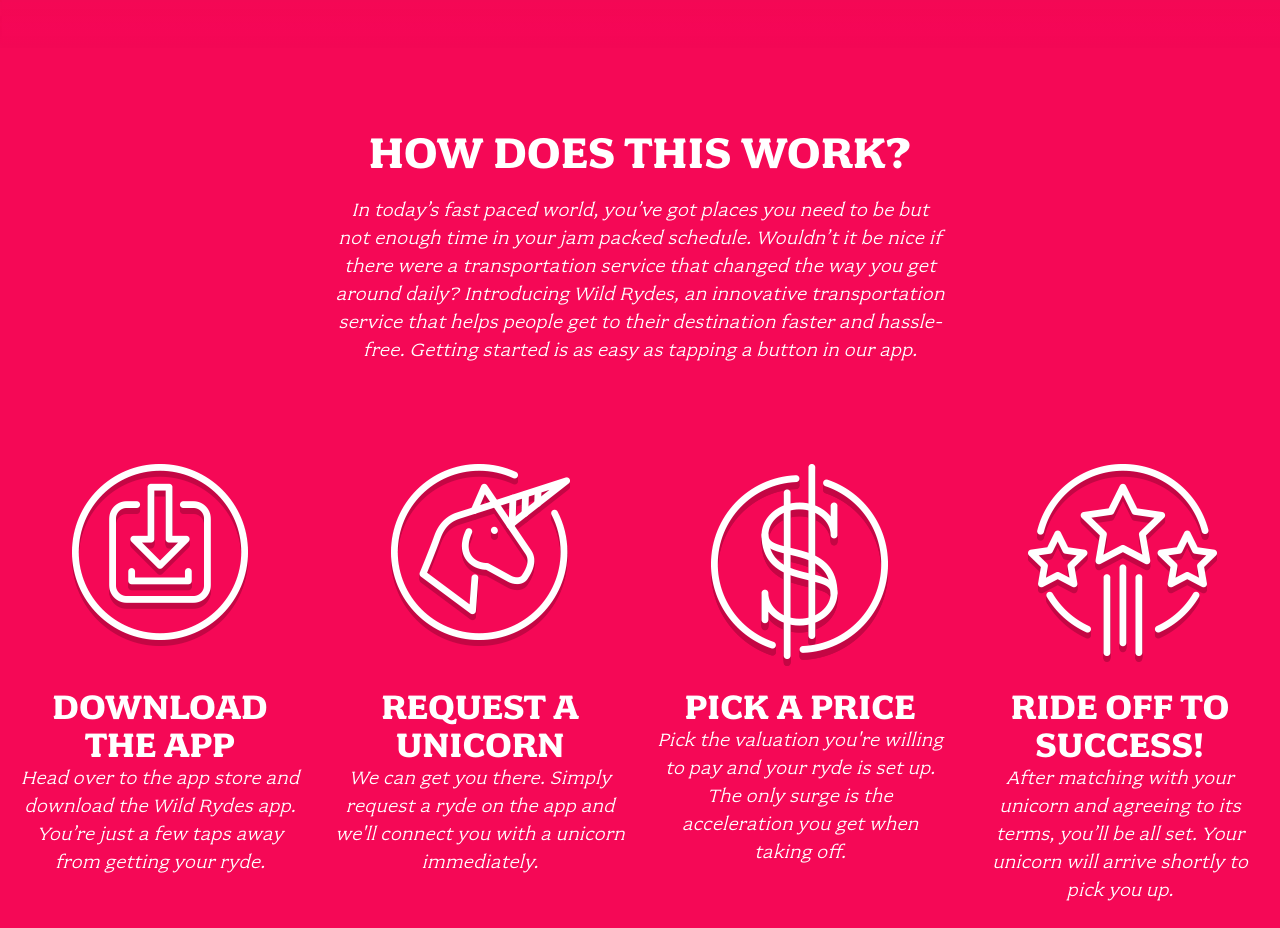
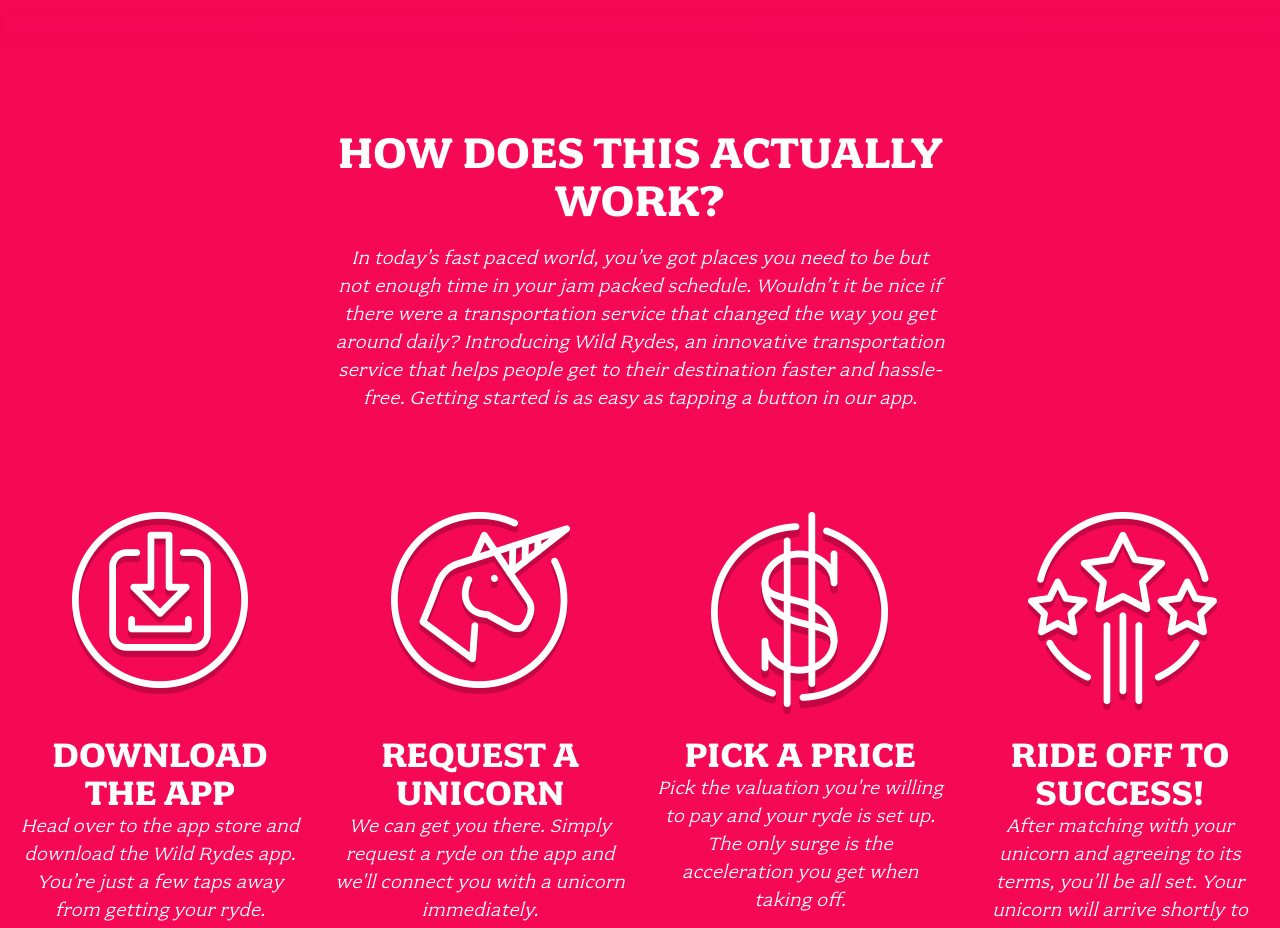
Before and after one commit to Gao-tech/wildride-site, a plain HTML site: page index.html in a window 1280 px wide. Shown: the part 900-1828 px from the top of the page. Drawn offline with Linux system fonts and the light colour scheme.

Commit message:
Update index.html on line 33

```diff
--- a/index.html
+++ b/index.html
@@ -30,7 +30,7 @@
 
   <section class="home-about">
     <div class="row column large-9 xlarge-6 xxlarge-4">
-      <h2 class="section-title">How Does This Work?</h2>
+      <h2 class="section-title">How Does This ACTUALLY Work?</h2>
       <p class="content">
         In today’s fast paced world, you’ve got places you need to be but not enough time in your jam packed schedule. Wouldn’t it be nice if there were a transportation service that changed the way you get around daily? Introducing Wild Rydes, an innovative transportation service that helps people get to their destination faster and hassle-free. Getting started is as easy as tapping a button in our app.
       </p>
```
